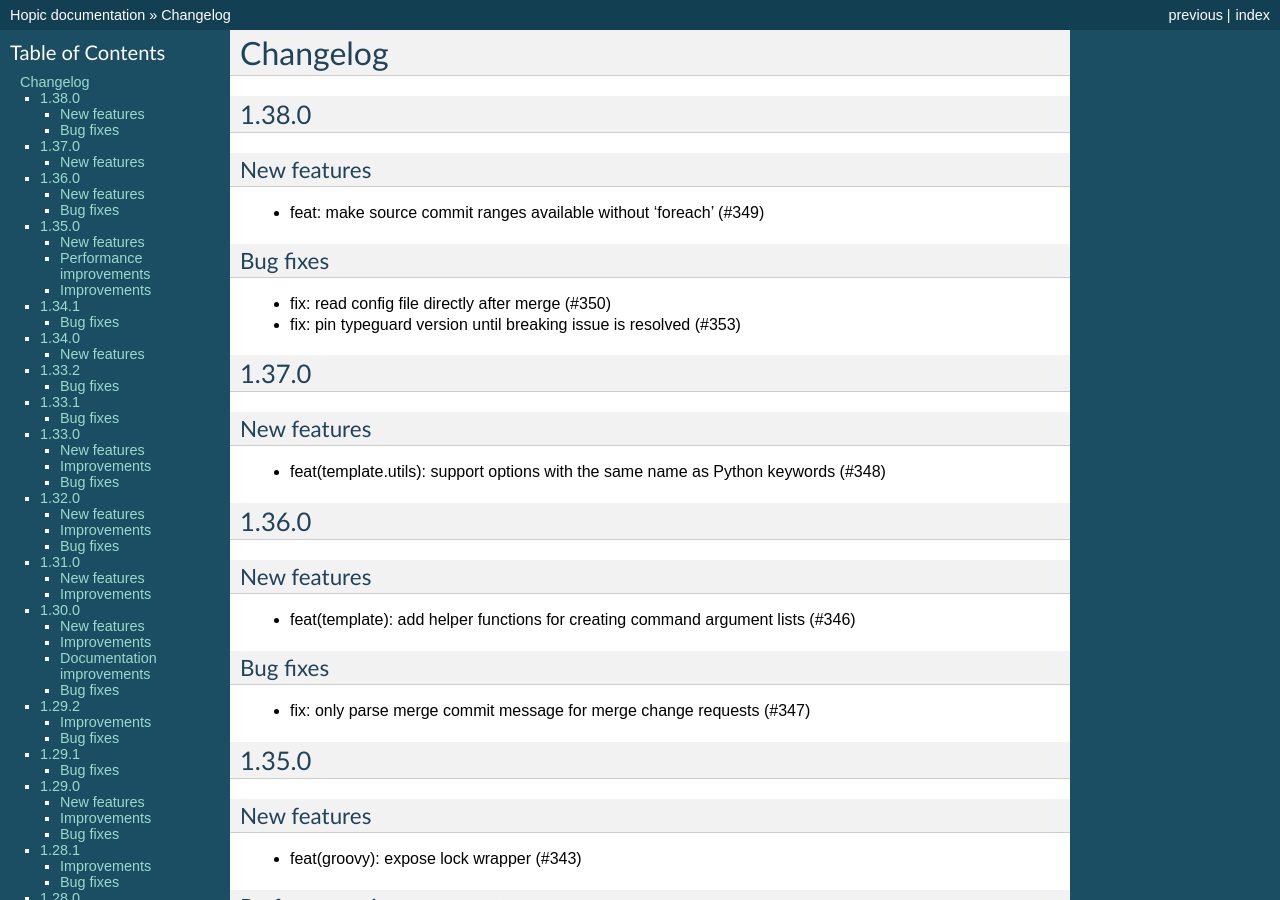
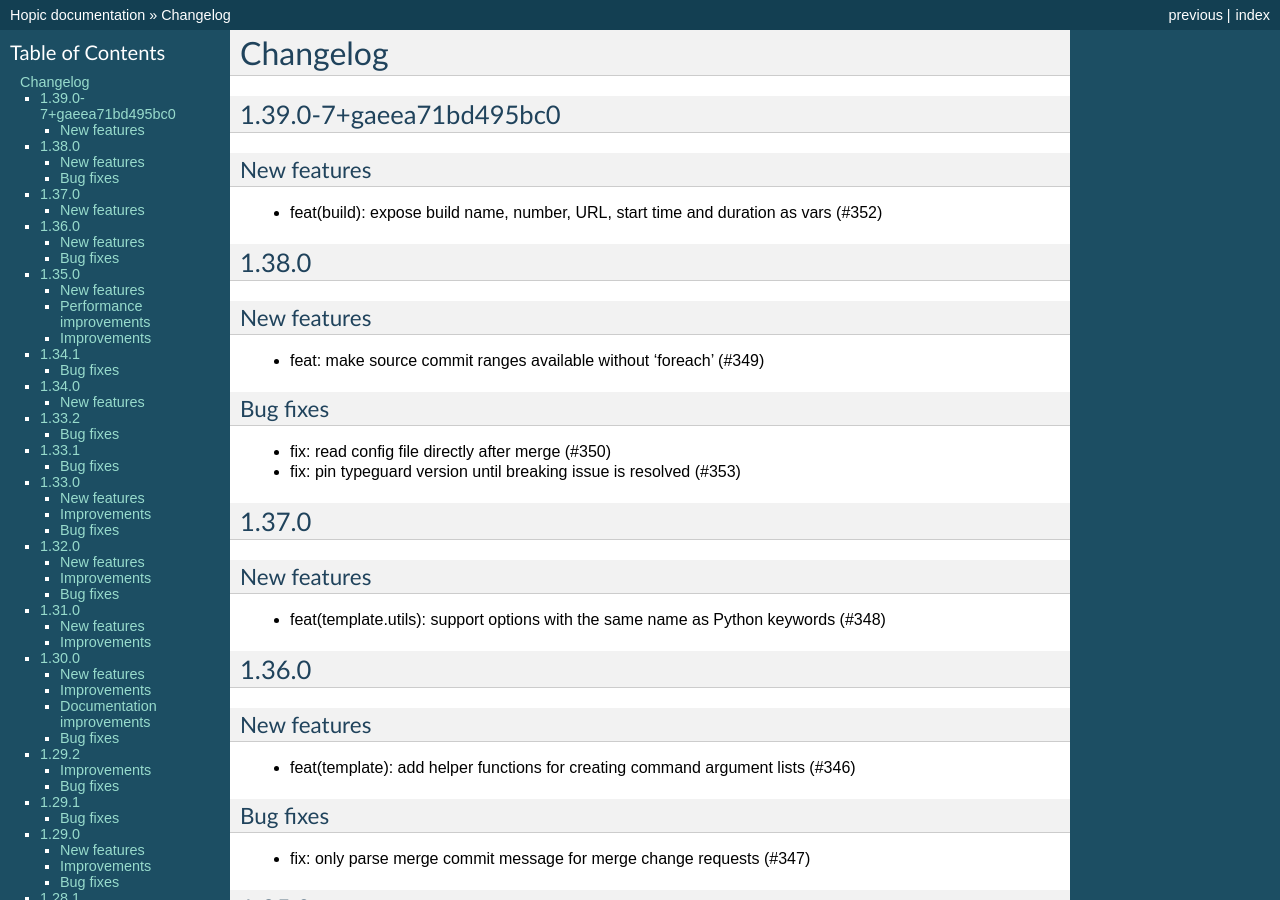
Before and after one commit to tomtom-international/hopic, a Sphinx documentation site: the page built from doc/source/changes.rst, in a window 1280 px wide and 900 px high. Built offline with Sphinx 7.4.7, drawn with Linux system fonts in a browser that asks for light colours.

Commit message:
docs(changelog): add new entries for upcoming 1.39.0

```diff
--- a/doc/source/changes.rst
+++ b/doc/source/changes.rst
@@ -16,6 +16,14 @@
 =========
 Changelog
 =========
+
+1.39.0-7+gaeea71bd495bc0
+======
+
+New features
+------------
+
+* feat(build): expose build name, number, URL, start time and duration as vars (#352)
 
 1.38.0
 ======
```
